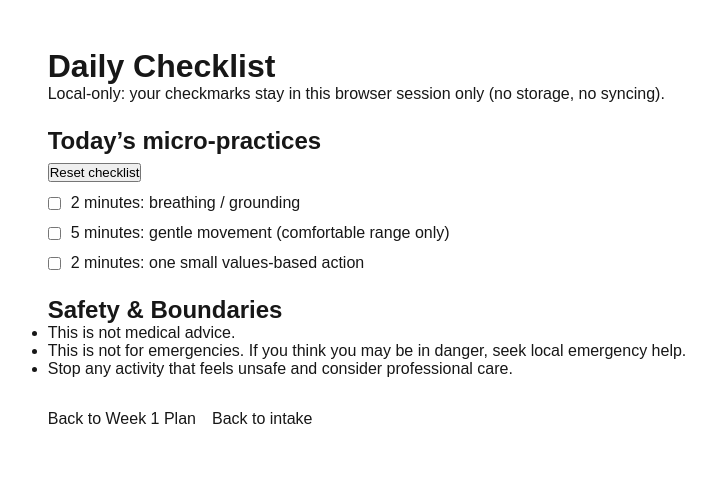
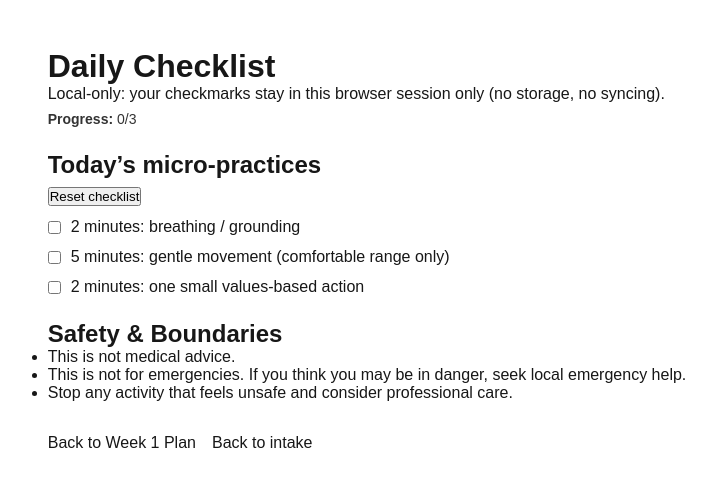
Before and after one commit to raak-tech/PTS, a Next.js app in the folder apps/web/: page /daily in a window 1280 px wide. Shown: the top 486 px of the page, without its empty margins (273-989 px from the left). Built offline with nearby package versions, Linux system fonts and the light colour scheme.

Commit message:
feat(web): add daily checklist progress indicator
- Add simple Progress: X/Y indicator on /daily (local-only)
- Add Playwright coverage for progress + reset behavior
- Update nightly autopilot report

```diff
--- a/apps/web/src/app/daily/page.tsx
+++ b/apps/web/src/app/daily/page.tsx
@@ -20,6 +20,12 @@ export default function DailyChecklistPage() {
 
   const [checked, setChecked] = useState<Record<string, boolean>>({});
 
+  const totalCount = items.length;
+  const completedCount = items.reduce(
+    (acc, item) => acc + (checked[item.id] ? 1 : 0),
+    0
+  );
+
   return (
     <main style={{ maxWidth: 800, margin: "0 auto", padding: "48px 24px" }}>
       <h1>Daily Checklist</h1>
@@ -27,6 +33,10 @@ export default function DailyChecklistPage() {
       <p style={{ maxWidth: 680 }}>
         Local-only: your checkmarks stay in this browser session only (no storage, no
         syncing).
+      </p>
+
+      <p style={{ marginTop: 8, marginBottom: 0, fontSize: 14, color: "#333" }}>
+        <strong>Progress:</strong> {completedCount}/{totalCount}
       </p>
 
       <section style={{ marginTop: 24 }}>
```
Also changed, not shown: 2 other files (tests, documents, lock files or other folders).
